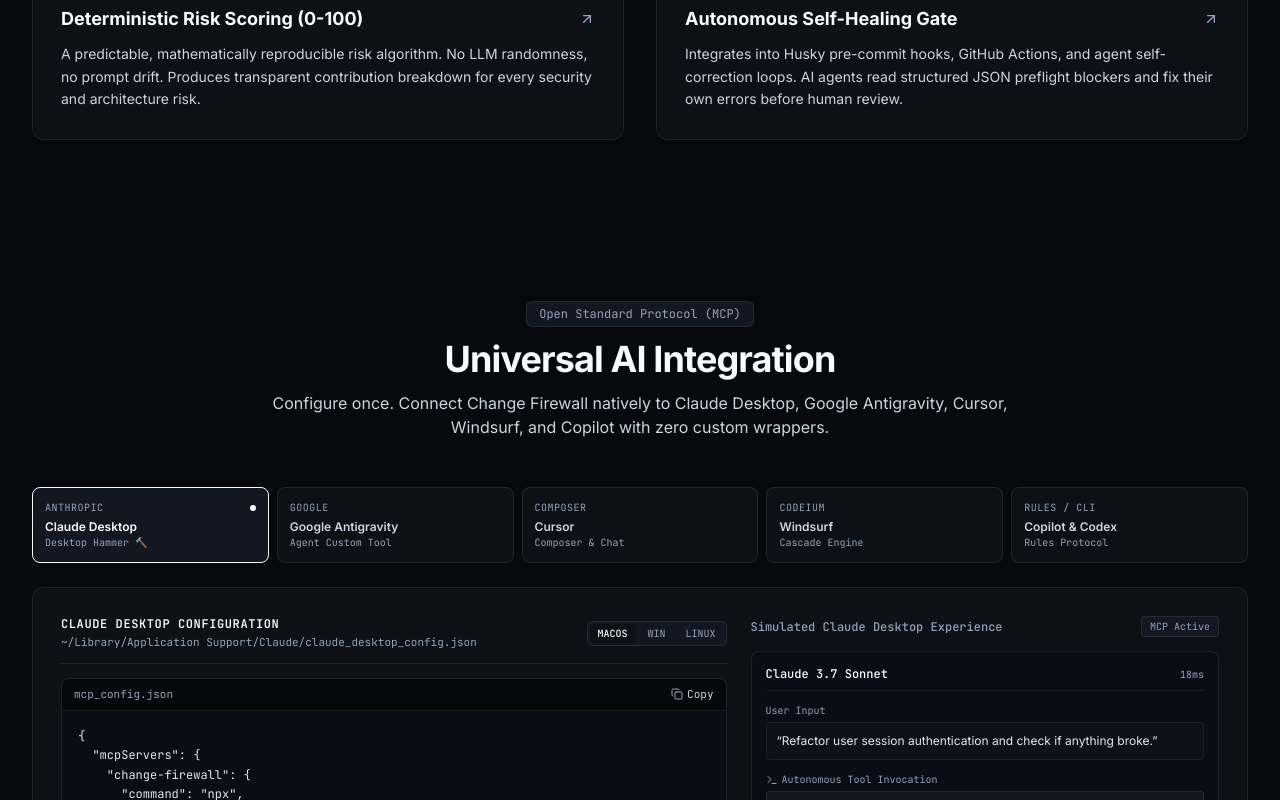
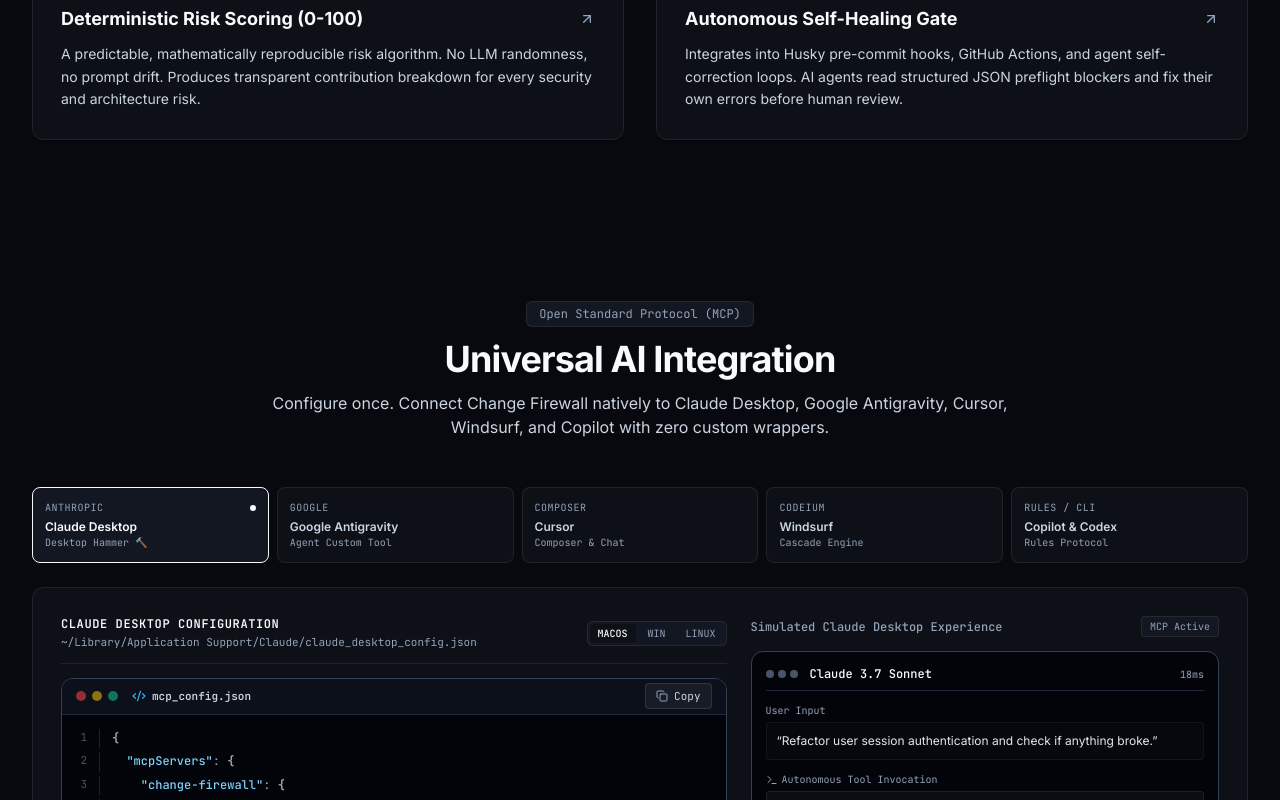
Before and after one commit to himanshYou2003/change-firewall, a Next.js app in the folder website/: page / in a window 1280 px wide. Shown: the part 2000-2800 px from the top of the page. Built offline with nearby package versions, Linux system fonts and the light colour scheme.

Commit message:
feat: high-contrast distinct code editor box with syntax highlighting and gutter line numbers

```diff
--- a/website/src/app/globals.css
+++ b/website/src/app/globals.css
@@ -124,12 +124,30 @@
   background: var(--surface-200);
 }
 
-/* Code block highlight */
+/* Code block highlight: distinct deep background that doesn't merge with page or card backgrounds */
 .code-dark-panel {
-  background: #090d16;
+  background: #020409 !important;
   color: #f1f5f9;
 }
 .light .code-dark-panel {
-  background: #0f172a;
+  background: #0f172a !important;
   color: #f8fafc;
 }
+
+.code-editor-box {
+  background: #020409;
+  border: 1px solid #334155;
+}
+.light .code-editor-box {
+  background: #0f172a;
+  border: 1px solid #334155;
+}
+
+.code-editor-header {
+  background: #0b101b;
+  border-bottom: 1px solid #1e293b;
+}
+.light .code-editor-header {
+  background: #1e293b;
+  border-bottom: 1px solid #334155;
+}
--- a/website/src/components/McpShowcase.tsx
+++ b/website/src/components/McpShowcase.tsx
@@ -9,6 +9,7 @@
   CheckCircle2,
   Zap,
   Info,
+  Code2,
 } from 'lucide-react';
 
 type OsType = 'macos' | 'windows' | 'linux';
@@ -319,6 +320,84 @@
   },
 ];
 
+function renderJsonValue(val: string) {
+  const tokens = val.split(/(".*?"|[{}\[\],]|true|false|\d+)/g);
+  return tokens.map((token, i) => {
+    if (!token) return null;
+    if (token.startsWith('"') && token.endsWith('"')) {
+      return (
+        <span key={i} className="text-emerald-300">
+          {token}
+        </span>
+      );
+    }
+    if (['{', '}', '[', ']', ','].includes(token)) {
+      return (
+        <span key={i} className="text-slate-400 font-bold">
+          {token}
+        </span>
+      );
+    }
+    if (token === 'true' || token === 'false') {
+      return (
+        <span key={i} className="text-amber-300 font-semibold">
+          {token}
+        </span>
+      );
+    }
+    return <span key={i} className="text-slate-200">{token}</span>;
+  });
+}
+
+function renderJsonLine(line: string) {
+  const keyValMatch = line.match(/^(\s*)("[\w\.-]+")\s*:\s*(.*)$/);
+  if (keyValMatch) {
+    const [, indent, key, rest] = keyValMatch;
+    return (
+      <>
+        {indent}
+        <span className="text-sky-300 font-medium">{key}</span>
+        <span className="text-slate-400">: </span>
+        {renderJsonValue(rest)}
+      </>
+    );
+  }
+  return renderJsonValue(line);
+}
+
+function renderMarkdownLine(line: string) {
+  if (line.startsWith('###')) {
+    return <span className="text-purple-300 font-semibold">{line}</span>;
+  }
+  if (line.match(/^\d+\./)) {
+    return (
+      <span>
+        <span className="text-sky-300 font-bold">{line.slice(0, 3)}</span>
+        <span className="text-slate-200">{line.slice(3)}</span>
+      </span>
+    );
+  }
+  return <span className="text-slate-200">{line}</span>;
+}
+
+function renderSyntaxHighlighted(code: string, isJson: boolean) {
+  const lines = code.trim().split('\n');
+  return (
+    <div className="font-mono text-xs leading-relaxed py-3 overflow-x-auto select-text">
+      {lines.map((line, lineIndex) => (
+        <div key={lineIndex} className="flex hover:bg-white/[0.03] px-3.5 py-0.5 group">
+          <span className="w-6 shrink-0 text-right pr-3 select-none text-slate-500/70 font-mono text-[11px] group-hover:text-slate-400 border-r border-slate-800/80 mr-3">
+            {lineIndex + 1}
+          </span>
+          <span className="flex-1 whitespace-pre">
+            {isJson ? renderJsonLine(line) : renderMarkdownLine(line)}
+          </span>
+        </div>
+      ))}
+    </div>
+  );
+}
+
 export default function McpShowcase() {
   const [activeId, setActiveId] = useState<string>('claude');
   const [selectedOs, setSelectedOs] = useState<OsType>('macos');
@@ -423,14 +502,24 @@
                 </div>
               </div>
 
-              {/* Minimal Code Box */}
-              <div className="code-dark-panel rounded-lg border border-[var(--border-subtle)] overflow-hidden">
-                <div className="h-8 px-3 bg-black/40 border-b border-white/[0.06] flex items-center justify-between select-none text-xs font-mono text-slate-400">
-                  <span className="text-[11px]">{activePlatform.id === 'copilot' ? 'AGENTS.md' : 'mcp_config.json'}</span>
+              {/* Distinct Code Box with High-Contrast Background & Syntax Highlighting */}
+              <div className="code-editor-box rounded-xl overflow-hidden shadow-sm">
+                <div className="code-editor-header h-9 px-3.5 flex items-center justify-between select-none text-xs font-mono">
+                  <div className="flex items-center gap-2">
+                    <div className="flex items-center gap-1.5 mr-1.5">
+                      <span className="w-2.5 h-2.5 rounded-full bg-red-500/60" />
+                      <span className="w-2.5 h-2.5 rounded-full bg-yellow-500/60" />
+                      <span className="w-2.5 h-2.5 rounded-full bg-emerald-500/60" />
+                    </div>
+                    <span className="text-[11px] text-slate-300 font-semibold flex items-center gap-1.5">
+                      <Code2 className="w-3.5 h-3.5 text-sky-400" />
+                      <span>{activePlatform.id === 'copilot' ? 'AGENTS.md' : 'mcp_config.json'}</span>
+                    </span>
+                  </div>
 
                   <button
                     onClick={handleCopy}
-                    className="flex items-center gap-1 text-[11px] font-mono text-slate-300 hover:text-white transition-colors"
+                    className="flex items-center gap-1.5 text-[11px] font-mono px-2.5 py-1 rounded bg-white/5 hover:bg-white/10 text-slate-300 hover:text-white border border-white/10 transition-colors"
                     title="Copy configuration"
                   >
                     {copied ? (
@@ -447,9 +536,7 @@
                   </button>
                 </div>
 
-                <pre className="p-4 font-mono text-xs text-slate-200 overflow-x-auto leading-relaxed">
-                  <code>{currentConfig}</code>
-                </pre>
+                {renderSyntaxHighlighted(currentConfig, activePlatform.id !== 'copilot')}
               </div>
 
               {/* Explanation Note */}
@@ -471,11 +558,18 @@
               </div>
 
               {/* Simulated Window */}
-              <div className="code-dark-panel rounded-lg border border-[var(--border-subtle)] p-3.5 space-y-3">
-                <div className="flex items-center justify-between pb-2 border-b border-white/[0.06]">
-                  <span className="text-xs font-medium text-white font-mono">
-                    {activePlatform.mockup.platformTitle}
-                  </span>
+              <div className="code-editor-box rounded-xl p-3.5 space-y-3 shadow-sm">
+                <div className="flex items-center justify-between pb-2 border-b border-slate-700/60">
+                  <div className="flex items-center gap-2">
+                    <div className="flex items-center gap-1 mr-1">
+                      <span className="w-2 h-2 rounded-full bg-slate-600" />
+                      <span className="w-2 h-2 rounded-full bg-slate-600" />
+                      <span className="w-2 h-2 rounded-full bg-slate-600" />
+                    </div>
+                    <span className="text-xs font-medium text-white font-mono">
+                      {activePlatform.mockup.platformTitle}
+                    </span>
+                  </div>
                   <span className="text-[10px] font-mono text-slate-400">
                     {activePlatform.mockup.executionTime}
                   </span>
```
